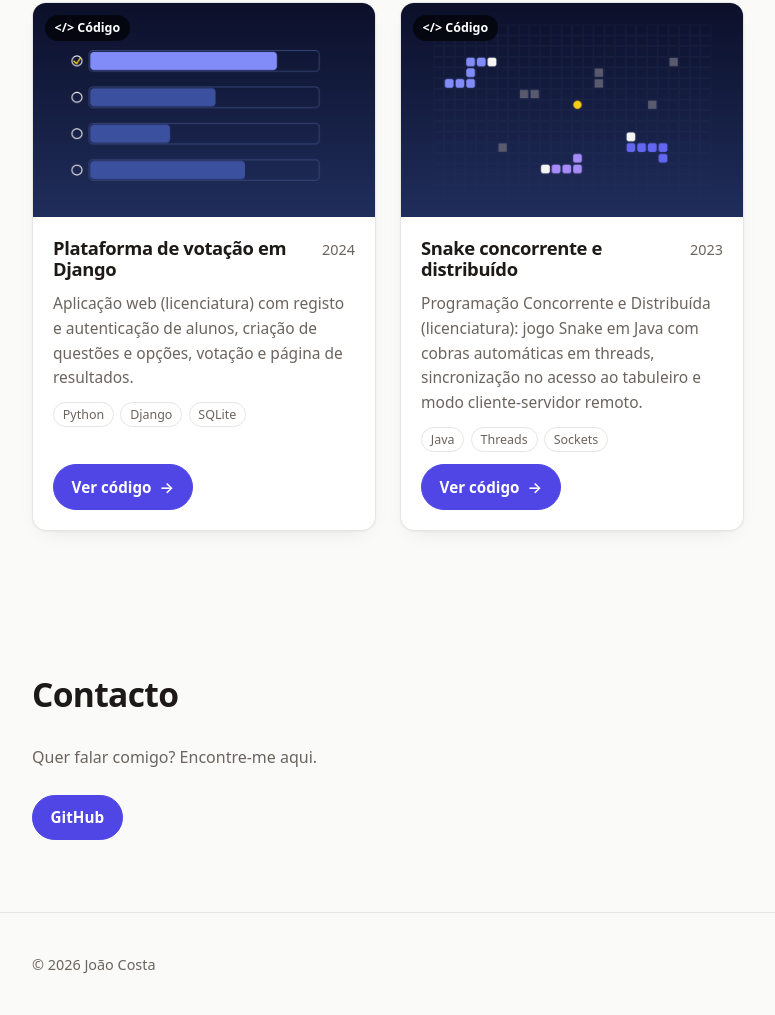
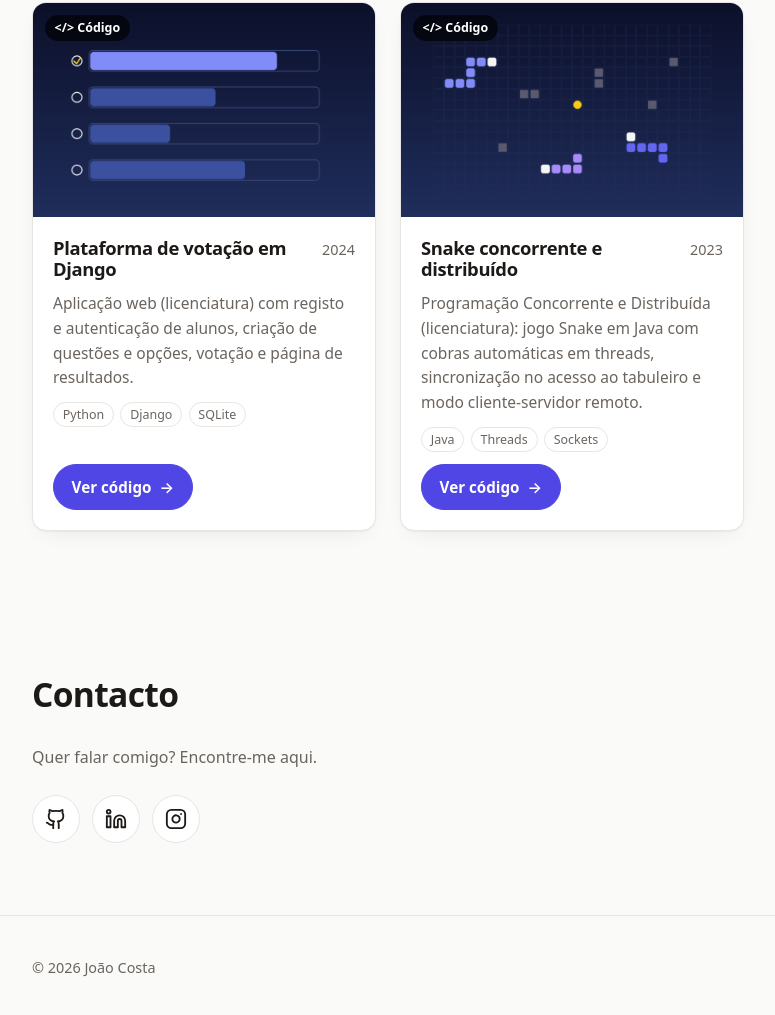
Before and after one commit to CostinhaJ/DigitalCV, an Astro site: page / in a window 1280 px wide. Shown: the part 4813-5828 px from the top of the page, without its empty margins (68-843 px from the left). Built offline with nearby package versions, Linux system fonts and the light colour scheme; Astro itself is replaced by a stand-in of ours.

Commit message:
Replace contact buttons with GitHub, LinkedIn and Instagram icons
Inline Lucide SVG icons (ISC) via a new Icon component; mail icon
supported but hidden since no public email is set.

Co-Authored-By: Claude Opus 5.5 <noreply@anthropic.com>

```diff
--- a/src/components/Home.astro
+++ b/src/components/Home.astro
@@ -5,6 +5,7 @@ import Layout from '../layouts/Layout.astro';
 import Header from './Header.astro';
 import Cv from './Cv.astro';
 import ProjectCard from './ProjectCard.astro';
+import Icon, { type IconName } from './Icon.astro';
 import { profile } from '../data/cv';
 import { tr, ui, type Lang } from '../i18n';
 
@@ -13,6 +14,14 @@ interface Props {
 }
 const { lang } = Astro.props;
 const t = ui[lang];
+
+// Ícones de contacto: email (se existir) e depois os links com endereço.
+const contacts: { label: string; icon: IconName; href: string; external: boolean }[] = [
+  ...(profile.email
+    ? [{ label: `Email: ${profile.email}`, icon: 'mail' as const, href: `mailto:${profile.email}`, external: false }]
+    : []),
+  ...profile.links.filter((l) => l.href).map((l) => ({ ...l, external: true })),
+];
 
 // Projetos em destaque primeiro, depois do mais recente para o mais antigo.
 // Os marcados com draft: true não aparecem.
@@ -85,16 +94,22 @@ const groups = [
       <div class="container contact">
         <h2>{t.contact}</h2>
         <p>{profile.email ? t.contactEmail : t.contactLinks}</p>
-        <div class="actions">
-          {profile.email && <a class="btn primary" href={`mailto:${profile.email}`}>{profile.email}</a>}
+        <ul class="socials">
           {
-            profile.links.map((link, i) => (
-              <a class:list={['btn', { primary: !profile.email && i === 0 }]} href={link.href} target="_blank" rel="noopener noreferrer">
-                {link.label}
-              </a>
+            contacts.map((c) => (
+              <li>
+                <a
+                  href={c.href}
+                  aria-label={c.label}
+                  title={c.label}
+                  {...(c.external ? { target: '_blank', rel: 'noopener noreferrer' } : {})}
+                >
+                  <Icon name={c.icon} size={22} />
+                </a>
+              </li>
             ))
           }
-        </div>
+        </ul>
       </div>
     </section>
   </main>
@@ -182,6 +197,38 @@ const groups = [
     margin: 0 0 1.5rem;
     color: var(--muted);
   }
+  .socials {
+    list-style: none;
+    margin: 0;
+    padding: 0;
+    display: flex;
+    flex-wrap: wrap;
+    gap: 0.75rem;
+  }
+  .socials a {
+    display: grid;
+    place-items: center;
+    width: 3rem;
+    height: 3rem;
+    border-radius: 50%;
+    border: 1px solid var(--border);
+    background: var(--surface);
+    color: var(--text);
+    transition: transform 0.15s ease, border-color 0.15s ease, color 0.15s ease;
+  }
+  .socials a:hover {
+    transform: translateY(-2px);
+    border-color: var(--accent);
+    color: var(--accent);
+  }
+  @media (prefers-reduced-motion: reduce) {
+    .socials a {
+      transition: none;
+    }
+    .socials a:hover {
+      transform: none;
+    }
+  }
   footer {
     padding-block: 2.5rem;
     border-top: 1px solid var(--border);
--- /dev/null
+++ b/src/components/Icon.astro
@@ -0,0 +1,60 @@
+---
+// Ícones SVG inline (sem JavaScript, sem pedidos externos).
+// Desenhos de Lucide v0.460.0 — https://lucide.dev — licença ISC.
+export type IconName = 'github' | 'instagram' | 'linkedin' | 'mail';
+
+interface Props {
+  name: IconName;
+  size?: number;
+}
+const { name, size = 24 } = Astro.props;
+---
+
+<svg
+  xmlns="http://www.w3.org/2000/svg"
+  width={size}
+  height={size}
+  viewBox="0 0 24 24"
+  fill="none"
+  stroke="currentColor"
+  stroke-width="2"
+  stroke-linecap="round"
+  stroke-linejoin="round"
+  aria-hidden="true"
+  focusable="false"
+>
+  {
+    name === 'github' && (
+      <>
+        <path d="M15 22v-4a4.8 4.8 0 0 0-1-3.5c3 0 6-2 6-5.5.08-1.25-.27-2.48-1-3.5.28-1.15.28-2.35 0-3.5 0 0-1 0-3 1.5-2.64-.5-5.36-.5-8 0C6 2 5 2 5 2c-.3 1.15-.3 2.35 0 3.5A5.403 5.403 0 0 0 4 9c0 3.5 3 5.5 6 5.5-.39.49-.68 1.05-.85 1.65-.17.6-.22 1.23-.15 1.85v4" />
+        <path d="M9 18c-4.51 2-5-2-7-2" />
+      </>
+    )
+  }
+  {
+    name === 'instagram' && (
+      <>
+        <rect width="20" height="20" x="2" y="2" rx="5" ry="5" />
+        <path d="M16 11.37A4 4 0 1 1 12.63 8 4 4 0 0 1 16 11.37z" />
+        <line x1="17.5" x2="17.51" y1="6.5" y2="6.5" />
+      </>
+    )
+  }
+  {
+    name === 'linkedin' && (
+      <>
+        <path d="M16 8a6 6 0 0 1 6 6v7h-4v-7a2 2 0 0 0-2-2 2 2 0 0 0-2 2v7h-4v-7a6 6 0 0 1 6-6z" />
+        <rect width="4" height="12" x="2" y="9" />
+        <circle cx="4" cy="4" r="2" />
+      </>
+    )
+  }
+  {
+    name === 'mail' && (
+      <>
+        <rect width="20" height="16" x="2" y="4" rx="2" />
+        <path d="m22 7-8.97 5.7a1.94 1.94 0 0 1-2.06 0L2 7" />
+      </>
+    )
+  }
+</svg>
--- a/src/data/cv.ts
+++ b/src/data/cv.ts
@@ -5,6 +5,7 @@
 // ou um objeto { pt: '...', en: '...' } com a versão de cada idioma.
 // URLs dentro dos `highlights` ficam automaticamente clicáveis.
 import type { L } from '../i18n';
+import type { IconName } from '../components/Icon.astro';
 
 // Foto de perfil (quadrada, em src/assets/). Para esconder, use `photo: undefined`.
 import photo from '../assets/profile.jpg';
@@ -18,9 +19,15 @@ export const profile = {
   } as L,
   location: { pt: 'Lisboa, Portugal', en: 'Lisbon, Portugal' } as L,
   photo,
-  // Deixe vazio ('') para não mostrar o email no site.
+  // Deixe vazio ('') para não mostrar o ícone de email no site.
   email: '',
-  links: [{ label: 'GitHub', href: 'https://github.com/CostinhaJ' }],
+  // Ícones da secção Contacto, por esta ordem. `icon`: github | instagram | linkedin.
+  // Links com `href` vazio ('') não aparecem.
+  links: [
+    { label: 'GitHub', icon: 'github', href: 'https://github.com/CostinhaJ' },
+    { label: 'LinkedIn', icon: 'linkedin', href: 'https://www.linkedin.com/in/jo%C3%A3o-costa-a296b8269/' },
+    { label: 'Instagram', icon: 'instagram', href: 'https://www.instagram.com/cn.joao/' },
+  ] as { label: string; icon: IconName; href: string }[],
 };
 
 export const about: L = {
```
Also changed, not shown: CLAUDE.md (+1 -1 lines).
